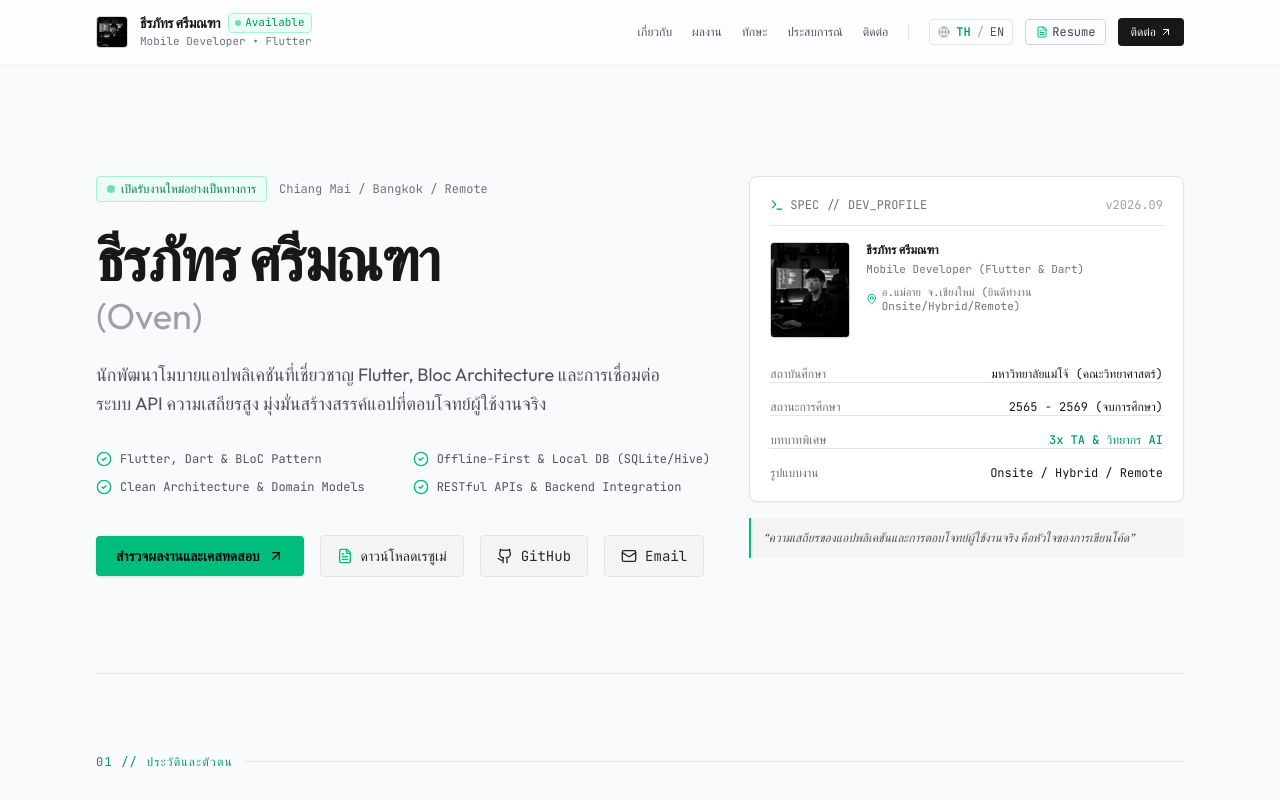
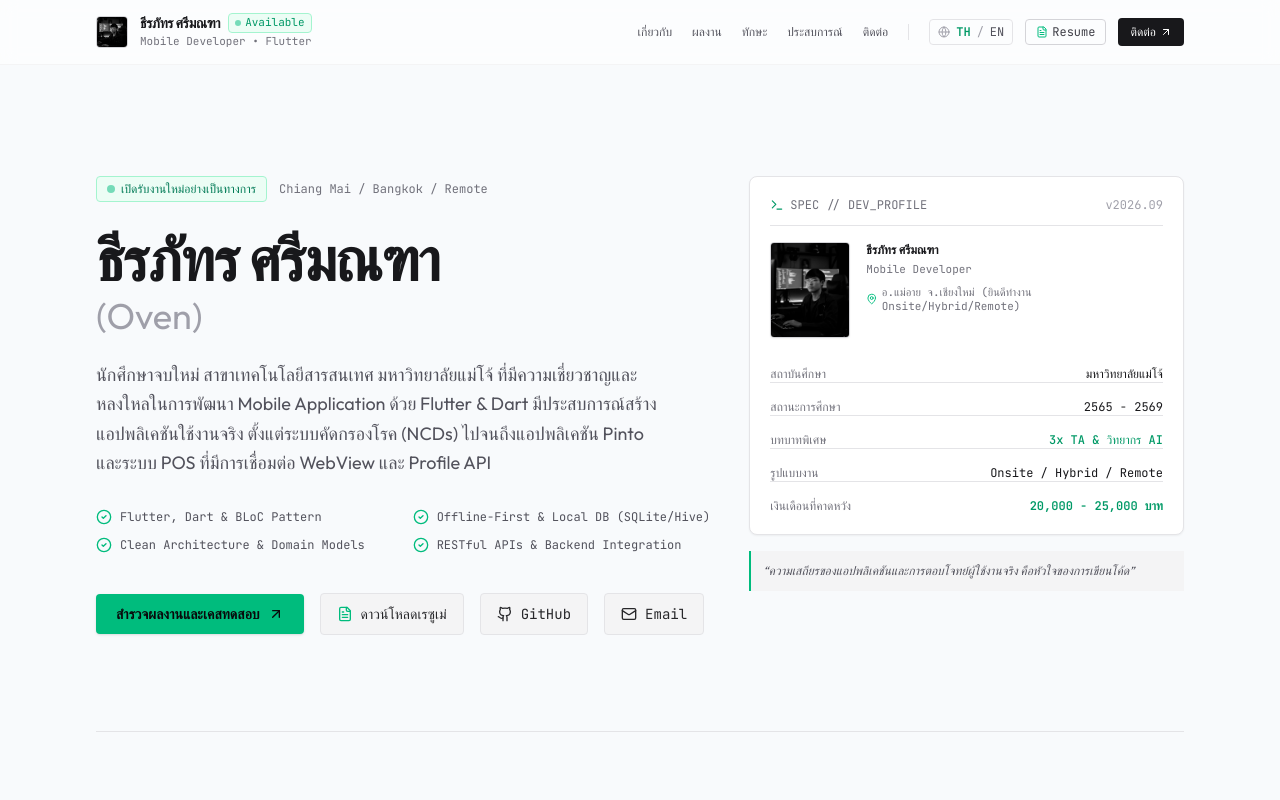
Before and after one commit to Theeraphat-S/portfolio-web, a React (Vite) app: page / in a window 1280 px wide. Shown: the top 800 px of the page. Built offline with nearby package versions, Linux system fonts and the light colour scheme; a web font is replaced by a local one.

Commit message:
feat(resume): update real CV pdf and synchronize contact info with expected salary

```diff
--- a/src/components/sections/contact/ContactSection.tsx
+++ b/src/components/sections/contact/ContactSection.tsx
@@ -1,6 +1,6 @@
 import React, { useState } from "react";
 import { motion } from "motion/react";
-import { Github, MapPin, Copy, Check, Send, ArrowUpRight } from "lucide-react";
+import { Github, MapPin, Copy, Check, Send, ArrowUpRight, Phone } from "lucide-react";
 import { useLanguage } from "../../../context/LanguageContext";
 import { portfolioData } from "../../../data";
 
@@ -126,10 +126,24 @@ export const ContactSection: React.FC = () => {
               <ArrowUpRight className="w-3 h-3 text-zinc-400 dark:text-zinc-600" />
             </motion.a>
 
-            <div className="flex items-center gap-2 text-zinc-600 dark:text-zinc-400">
-              <MapPin className="w-4 h-4 text-zinc-500" />
+            {personal.phone && (
+              <motion.a
+                whileHover={{ x: 3 }}
+                href={`tel:${personal.phone.replace(/[^0-9]/g, "")}`}
+                className="flex items-center gap-2 hover:text-emerald-600 dark:hover:text-emerald-400 transition-colors"
+              >
+                <Phone className="w-4 h-4 text-emerald-500" />
+                <span>{personal.phone}</span>
+                <span className="text-[11px] text-zinc-400">({t("โทรติดต่อได้โดยตรง", "Direct call")})</span>
+              </motion.a>
+            )}
+
+            <div className="flex items-start gap-2 text-zinc-600 dark:text-zinc-400">
+              <MapPin className="w-4 h-4 text-zinc-500 shrink-0 mt-0.5" />
               <span>
-                {lang === "th" ? personal.locationTh : personal.locationEn}
+                {lang === "th"
+                  ? (personal.addressTh ?? personal.locationTh)
+                  : (personal.addressEn ?? personal.locationEn)}
               </span>
             </div>
           </div>
--- a/src/components/sections/hero/Hero.tsx
+++ b/src/components/sections/hero/Hero.tsx
@@ -223,6 +223,14 @@ export const Hero: React.FC = () => {
                   Onsite / Hybrid / Remote
                 </dd>
               </div>
+              {personal.expectedSalaryEn && (
+                <div className="flex justify-between pt-2">
+                  <dt className="text-zinc-500">{t("เงินเดือนที่คาดหวัง", "Expected Salary")}</dt>
+                  <dd className="text-emerald-600 dark:text-emerald-400 font-semibold text-right">
+                    {lang === "th" ? personal.expectedSalaryTh : personal.expectedSalaryEn}
+                  </dd>
+                </div>
+              )}
             </dl>
           </div>
 
--- a/src/data/personal.ts
+++ b/src/data/personal.ts
@@ -4,23 +4,36 @@ export const personalData: PersonalInfo = {
   nameTh: "ธีรภัทร ศรีมณฑา",
   nameEn: "Theeraphat Srimontha",
   nickname: "Oven",
-  titleTh: "Mobile Developer (Flutter & Dart)",
-  titleEn: "Mobile Developer (Flutter & Dart)",
+  titleTh: "Mobile Developer",
+  titleEn: "Mobile Developer",
   taglineTh:
-    "นักพัฒนาโมบายแอปพลิเคชันที่เชี่ยวชาญ Flutter, Bloc Architecture และการเชื่อมต่อระบบ API ความเสถียรสูง มุ่งมั่นสร้างสรรค์แอปที่ตอบโจทย์ผู้ใช้งานจริง",
+    "นักศึกษาจบใหม่ สาขาเทคโนโลยีสารสนเทศ มหาวิทยาลัยแม่โจ้ ที่มีความเชี่ยวชาญและหลงใหลในการพัฒนา Mobile Application ด้วย Flutter & Dart มีประสบการณ์สร้างแอปพลิเคชันใช้งานจริง ตั้งแต่ระบบคัดกรองโรค (NCDs) ไปจนถึงแอปพลิเคชัน Pinto และระบบ POS ที่มีการเชื่อมต่อ WebView และ Profile API",
   taglineEn:
-    "Passionate Mobile Developer specialized in Flutter, Bloc Architecture, and high-stability REST APIs, dedicated to building performant and human-centric applications.",
+    "Recent IT Graduate from Maejo University specialized in Flutter & Dart cross-platform mobile engineering. Proven experience shipping production-grade apps from healthcare screening (NCDs) to commercial platforms (Pinto) and POS retail systems with WebView bridges and Profile APIs.",
   email: "theeraphat.sm@gmail.com",
+  phone: "064-770-0893",
+  expectedSalaryTh: "20,000 - 25,000 บาท",
+  expectedSalaryEn: "20,000 - 25,000 THB",
+  addressTh: "60 หมู่ 14 ต.ท่าตอน อ.แม่อาย จ.เชียงใหม่ 50280",
+  addressEn: "60 Moo 14, Tha Ton, Mae Ai, Chiang Mai 50280",
   github: "https://github.com/Theeraphat-S",
   githubUsername: "Theeraphat-S",
   locationTh: "อ.แม่อาย จ.เชียงใหม่ (ยินดีทำงาน Onsite/Hybrid/Remote)",
   locationEn: "Chiang Mai, Thailand (Open to Onsite/Hybrid/Remote)",
   education: {
     degreeTh: "ปริญญาตรี สาขาเทคโนโลยีสารสนเทศ (วท.บ.)",
-    degreeEn: "B.Sc. in Information Technology",
-    universityTh: "มหาวิทยาลัยแม่โจ้ (คณะวิทยาศาสตร์)",
-    universityEn: "Maejo University (Faculty of Science)",
-    yearsTh: "2565 - 2569 (จบการศึกษา)",
-    yearsEn: "2022 - 2026 (Graduating)",
+    degreeEn: "B.Sc. in Information Technology, Faculty of Science",
+    universityTh: "มหาวิทยาลัยแม่โจ้",
+    universityEn: "Maejo University",
+    yearsTh: "2565 - 2569",
+    yearsEn: "2022 - 2026",
+  },
+  reference: {
+    nameTh: "อาจารย์ ดร. จักกฤช เตโช",
+    nameEn: "Dr. Jakkrit Techo",
+    roleTh: "อาจารย์ประจำสาขาวิชาเทคโนโลยีสารสนเทศ คณะวิทยาศาสตร์ มหาวิทยาลัยแม่โจ้",
+    roleEn: "Faculty Member, Department of Information Technology, Maejo University",
+    phone: "088-267-2285",
+    email: "jakkrit@gmaejo.mju.ac.th",
   },
 };
```
Also changed, not shown: src/types/portfolio.ts (+15 -0 lines), 1 other file (tests, documents, lock files or other folders).
